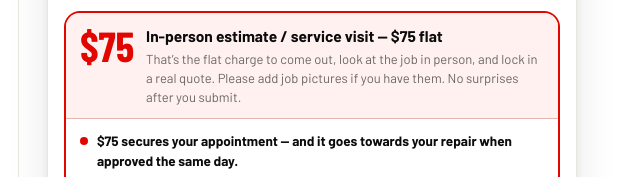
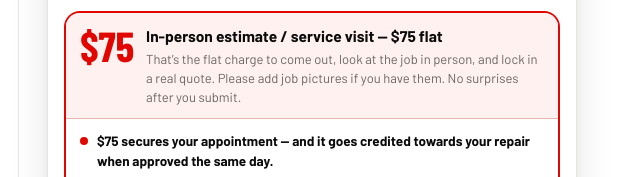
Before and after one commit to Generalhandymans/general-handyman-solutions, a plain HTML site: page index.html in a window 1280 px wide. Shown: the part 1460-1637 px from the top of the page, 635-1275 px from the left. Drawn offline with nearby package versions, Linux system fonts and the light colour scheme; a web font is replaced by a local one.

Commit message:
Wording: goes credited towards repair

```diff
--- a/index.html
+++ b/index.html
@@ -305,7 +305,7 @@ footer{border-top:1px solid var(--line);padding:22px 0 34px;color:var(--muted);f
             </div>
           </div>
           <ul class="fee-list">
-            <li id="creditLine"><b>$75 secures your appointment — and it goes towards your repair when approved the same day.</b></li>
+            <li id="creditLine"><b>$75 secures your appointment — and it goes credited towards your repair when approved the same day.</b></li>
             <li><span id="feeDueLine"><b>$75 flat — due to book the visit.</b> Confirms your in-person estimate / first service visit. Final labor is quoted after the Team sees the job (or from clear photos).</span></li>
             <li><span><b>Labor-only — you buy materials &amp; parts.</b> Paint, tile, fixtures, mounts, parts, etc. are yours to purchase so you control cost and brand. The Team brings the labor and tools.</span></li>
             <li><span><b>50% deposit locks the work in</b> once you approve the labor quote. Balance on completion.</span></li>
```
